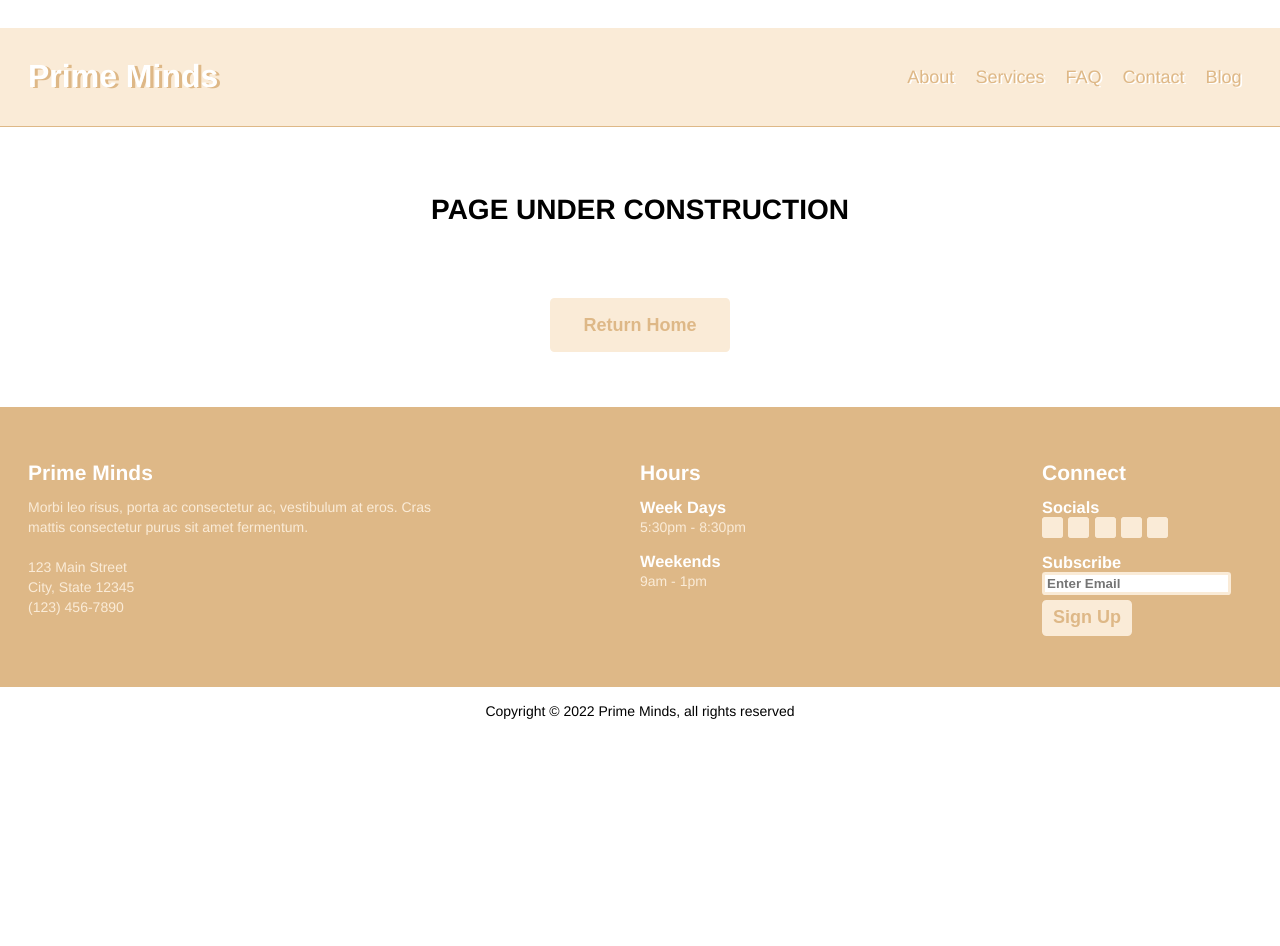
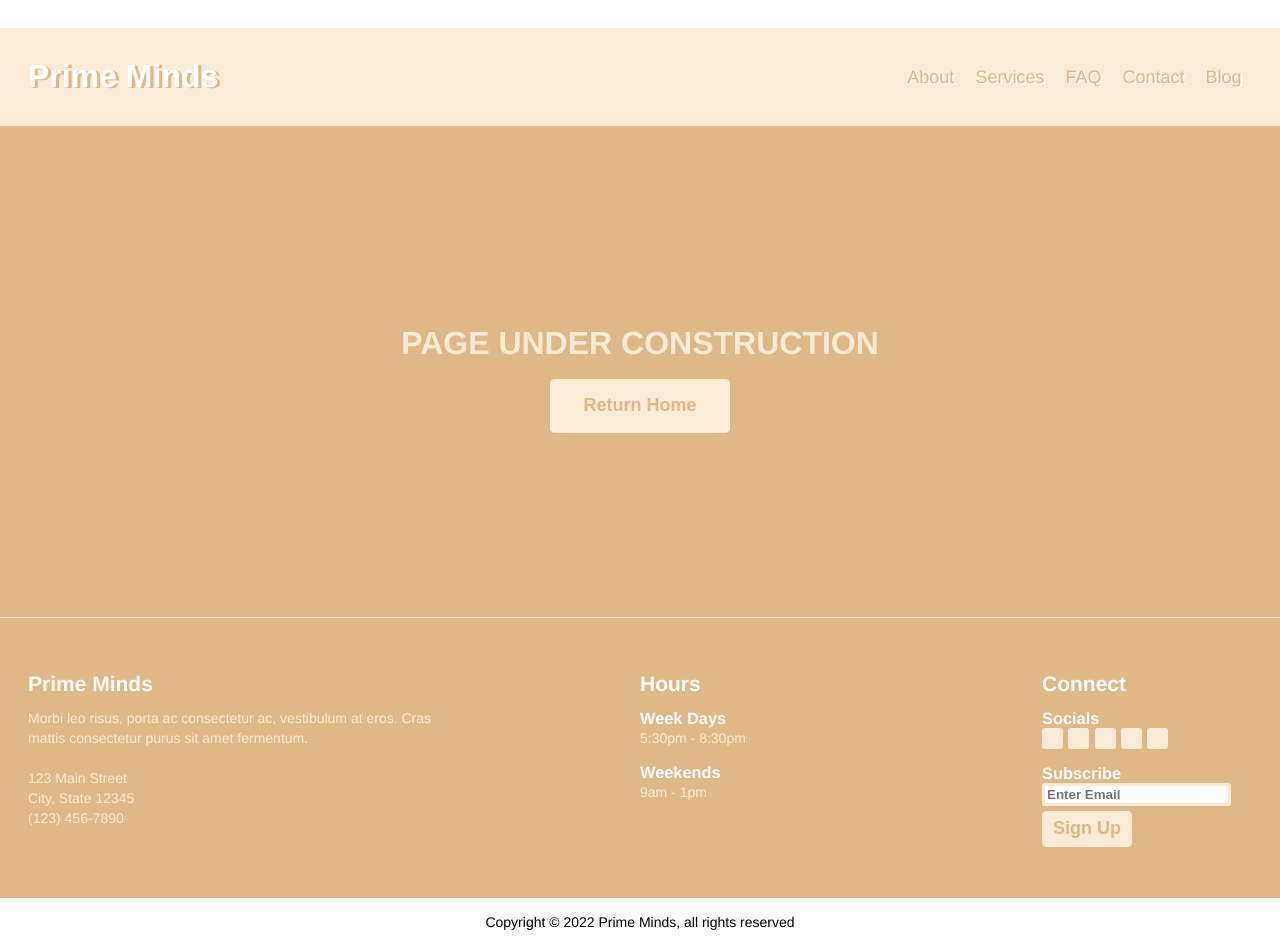
Before and after one commit to gohopventure/prime-minds, an Angular app: page /faq in a window 1280 px wide. Before the commit the page ends 800 px from the top, so only its background shows below. Built offline with nearby package versions, Linux system fonts and the light colour scheme; a web font is replaced by a local one.

Commit message:
Updates page container's bottom border

```diff
--- a/src/app/components/construction-page/construction-page.component.css
+++ b/src/app/components/construction-page/construction-page.component.css
@@ -1,9 +1,17 @@
 .page-container {
     display: flex;
     flex-direction: column;
-    justify-content: space-evenly;
+    justify-content: center;
     align-items: center;
-    min-height: 20em;
+    min-height: 35em;
+    background-color: burlywood;
+    border-bottom: .0125em solid antiquewhite;
+}
+
+h1 {
+    color: antiquewhite;
+    text-shadow: .0975em .0175em .0125em  burlywood;
+    font-size: xx-large;
 }
 
 button {
@@ -28,3 +36,9 @@ button:active {
     border-color: antiquewhite;
     background-color: antiquewhite;
 }
+
+@media only screen and (max-width: 1000px) {
+    h1 {
+        font-size: x-large;
+    }
+}
--- a/src/app/components/page-not-found/page-not-found.component.css
+++ b/src/app/components/page-not-found/page-not-found.component.css
@@ -1,9 +1,17 @@
 .page-container {
     display: flex;
     flex-direction: column;
-    justify-content: space-evenly;
+    justify-content: center;
     align-items: center;
-    min-height: 20em;
+    min-height: 35em;
+    background-color: burlywood;
+    border-bottom: .0125em solid antiquewhite;
+}
+
+h1 {
+    color: antiquewhite;
+    text-shadow: .0975em .0175em .0125em  burlywood;
+    font-size: xx-large;
 }
 
 button {
@@ -28,3 +36,9 @@ button:active {
     border-color: antiquewhite;
     background-color: antiquewhite;
 }
+
+@media only screen and (max-width: 1000px) {
+    h1 {
+        font-size: x-large;
+    }
+}
```
